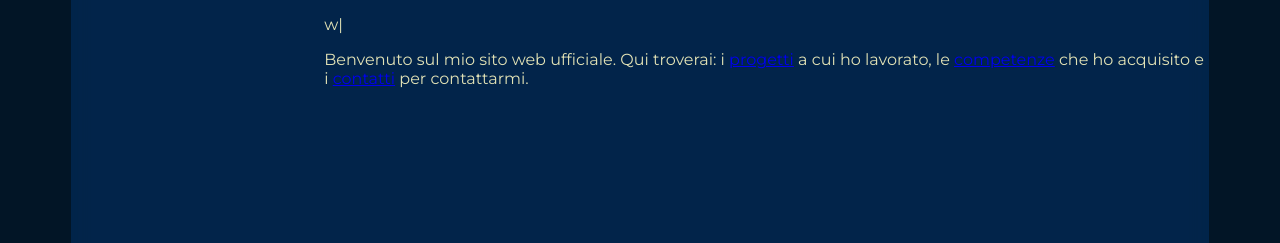
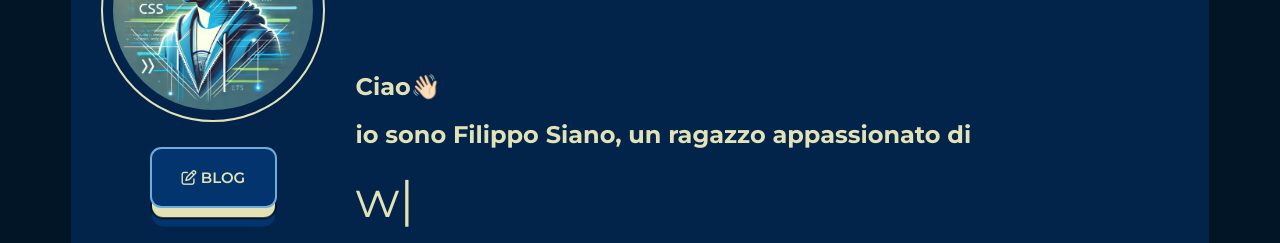
Before and after one commit to filipposiano/filipposiano.github.io, a plain HTML site: page index.html in a window 1280 px wide. Shown: the part 277-520 px from the top of the page. Drawn offline with Linux system fonts and the light colour scheme.

Commit message:
aggiornamento immagine, main, pulsanti
devo ancora modificare lo stile dei pulsanti

```diff
--- a/index.html
+++ b/index.html
@@ -26,29 +26,26 @@
         </nav>
 
     <section class="main">
+
+      <div class="content">
         <div class="left">
-            <img src="" alt="Immagine del profilo di Filippo Siano">
-            <div class="social-links">
-            <a class="social" href="https://github.com/filipposiano" target="_blank" aria-label="GitHub"><i class="fa-brands fa-github" style="--fa-animation-duration: 2s;" aria-hidden="true"></i></a>
-            <a href="https://www.instagram.com/filipposiano" target="_blank" aria-label="Instagram">
-              <i class="fa-brands fa-instagram" style="--fa-animation-duration: 2s;" aria-hidden="true"></i>
-            </a>
-            <a href="https://www.linkedin.com/in/filipposiano" target="_blank" aria-label="LinkedIn">
-              <i class="fa-brands fa-linkedin" style="--fa-animation-duration: 2s;" aria-hidden="true"></i>
-            </a>
-            </div>
+              <img src="img/test.webp" alt="Immagine del profilo di Filippo Siano">
+              <ul class="social">
+              <li><a href=""><i class="fa-regular fa-pen-to-square"></i> Blog</a></li>
+              <li><a href=""><i class="fa-brands fa-linkedin"></i> LinkedIn</a></li>
+              <li><a href="github.com/filipposiano"><i class="fa-brands fa-github" id="my-animated-icon" style="--fa-animation-duration: 2s;" aria-hidden="true"></i> GitHub</a></li>
+              </ul>
         </div>
-
         <div class="right">
           <div class="right-up">
             <h1>Ciao👋🏻</h1>
-            <h2>io sono Filippo Siano</h2>
-            <h3>sono appassionato di</h3> <span id="typing-text"></span><span class="cursor">|</span>
+            <h2>io sono Filippo Siano, un ragazzo appassionato di</h2> <span id="typing-text" style="font-size: 50px;"></span><span class="cursor">|</span>
           </div>
-          <div class="right-down">
-            <p>Benvenuto sul mio sito web ufficiale. Qui troverai: i <a href="#projects">progetti</a> a cui ho lavorato, le <a href="#skills">competenze</a> che ho acquisito e i <a href="#contacts">contatti</a> per contattarmi.</p>
-          </div>
+            <div class="right-down">
+              <p>Benvenuto sul mio sito web ufficiale. Qui troverai: i <a href="#projects">progetti</a> a cui ho lavorato, le <a href="#skills">competenze</a> che ho acquisito e i <a href="#contacts">contatti</a> per contattarmi.</p>
+            </div>
         </div>
+      </div>
     </section>
 
     <section id="projects">
--- a/style.css
+++ b/style.css
@@ -16,8 +16,10 @@ body {
     color: var(--quaternary);
 }
 
-.main {
+.content {
     display: flex;
+    flex-wrap: wrap;
+    align-items: center;
     border-radius: 15px;
     margin: 10vh auto;
     width: 90%;
@@ -25,6 +27,16 @@ body {
     background-color: rgba(3, 52, 110, 0.5);
     backdrop-filter: blur(10px);
     z-index: 1;
+}
+
+.left > img {
+    width: 200px;
+    height: 200px;
+    border-radius: 50%;
+    margin: 0 auto;
+    display: block;
+    border: 2px solid var(--quaternary);
+    padding: 10px;
 }
 
 .cursor {
@@ -43,16 +55,14 @@ body {
 .circle {
     width: 400px;
     height: 400px;
-    background: linear-gradient(to top left, #0062bE, #00A2FE);
+    background: linear-gradient(to top left, var(--secondary), var(--tertiary));
     border-radius: 50%;
     position: absolute;
     top: 50%;
     left: 50%;
     margin: -20px 0 0 -20px;
-    /* pointer-events: none; */
-    /* mix-blend-mode: multiply; */
     z-index: -1;
-  }
+}
 
 nav > ul {
     list-style-type: none;
@@ -78,12 +88,86 @@ li > a {
 }
 
 .social {
-    background-color: var(--quaternary);
+    list-style-type: none;
+    text-align: center;
+    margin: 0;
+    padding: 0;
+}
+
+.left {
+    display: flex;
+    flex-direction: column;
+    width: 25%;
+    list-style-type: none;
+    align-items: center;
+}
+
+.right {
+    width: 75%;
+}
+
+/* From Uiverse.io by Madflows */
+.left a {
+    position: relative;
+    display: inline-block;
+    cursor: pointer;
+    outline: none;
+    margin: 25px;
+    border: 0;
+    vertical-align: middle;
+    text-decoration: none;
+    font-family: inherit;
+    font-size: 15px;
+    font-weight: 600;
+    color: var(--quaternary);
+    text-transform: uppercase;
+    padding: 1.25em 2em;
+    background: var(--secondary);
+    border: 2px solid var(--tertiary);
+    border-radius: 0.75em;
+    transform-style: preserve-3d;
+    transition:
+        transform 150ms cubic-bezier(0, 0, 0.58, 1),
+        background 150ms cubic-bezier(0, 0, 0.58, 1);
+}
+
+.left a::before {
+    position: absolute;
+    content: '';
+    width: 100%;
+    height: 100%;
+    top: 0;
+    left: 0;
+    right: 0;
+    bottom: 0;
+    background: var(--quaternary);
+    border-radius: inherit;
+    box-shadow: 0 0 0 2px var(--main), 0 0.625em 0 0 var(--secondary);
+    transform: translate3d(0, 0.75em, -1em);
+    transition: transform 150ms cubic-bezier(0, 0, 0.58, 1), box-shadow 150ms cubic-bezier(0, 0, 0.58, 1);
+}
+
+.left a:hover {
+    background: var(--quaternary);
+    color: var(--secondary);
+    transform: translate(0, 0.25em);
+}
+
+.left a:hover::before {
+    box-shadow: 0 0 0 2px var(--main), 0 0.5em 0 0 var(--secondary);
+    transform: translate3d(0, 0.5em, -1em);
+}
+
+.left a:active {
+    background: var(--tertiary);
+    transform: translate(0em, 0.75em);
+}
+
+.left a:active::before {
+    box-shadow: 0 0 0 2px var(--main), 0 0 var(--secondary);
+    transform: translate3d(0, 0, -1em);
+}
+
+#typing-text, .cursor {
     font-size: 50px;
-    border-radius: 25px;
-    text-align: center;
-    padding: 5px;
-    width: 50px;
-    height: 50px;
-    box-sizing: border-box;
 }
```
Also changed, not shown: img/test.webp (added).
